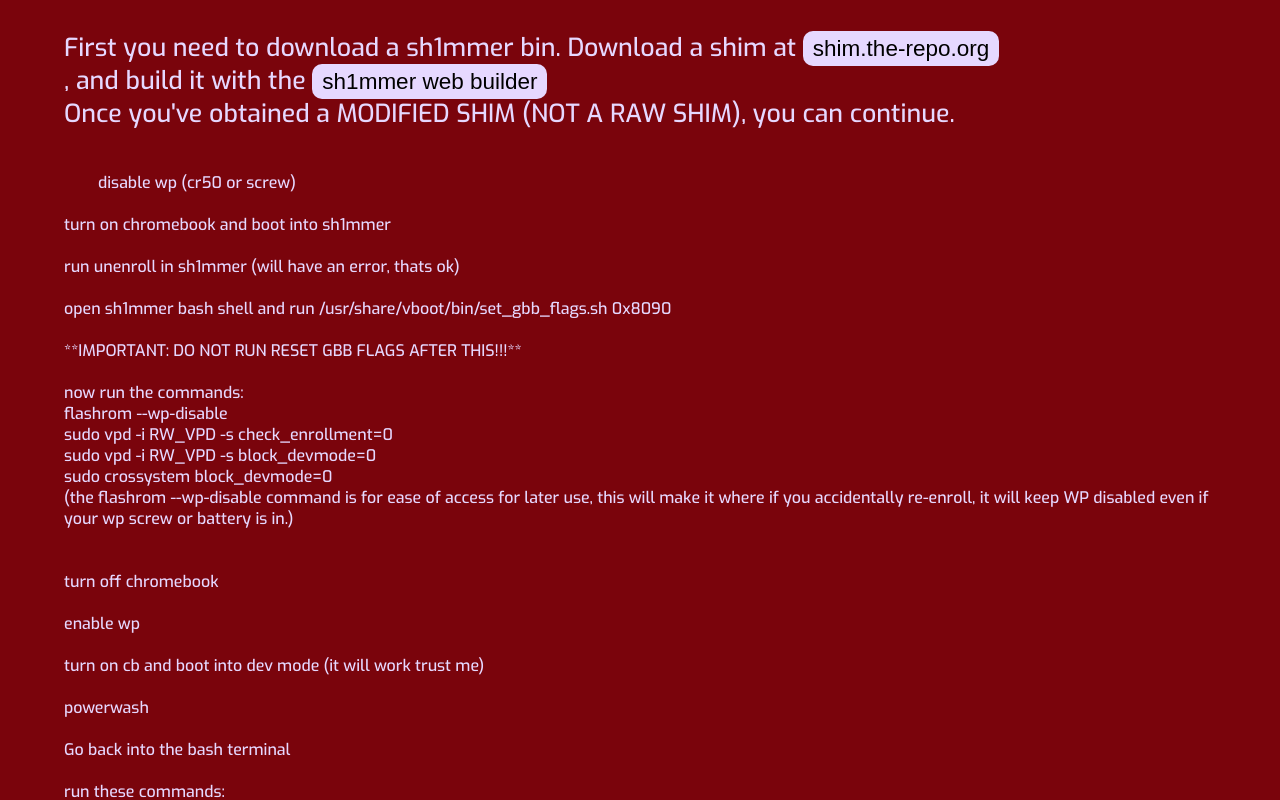
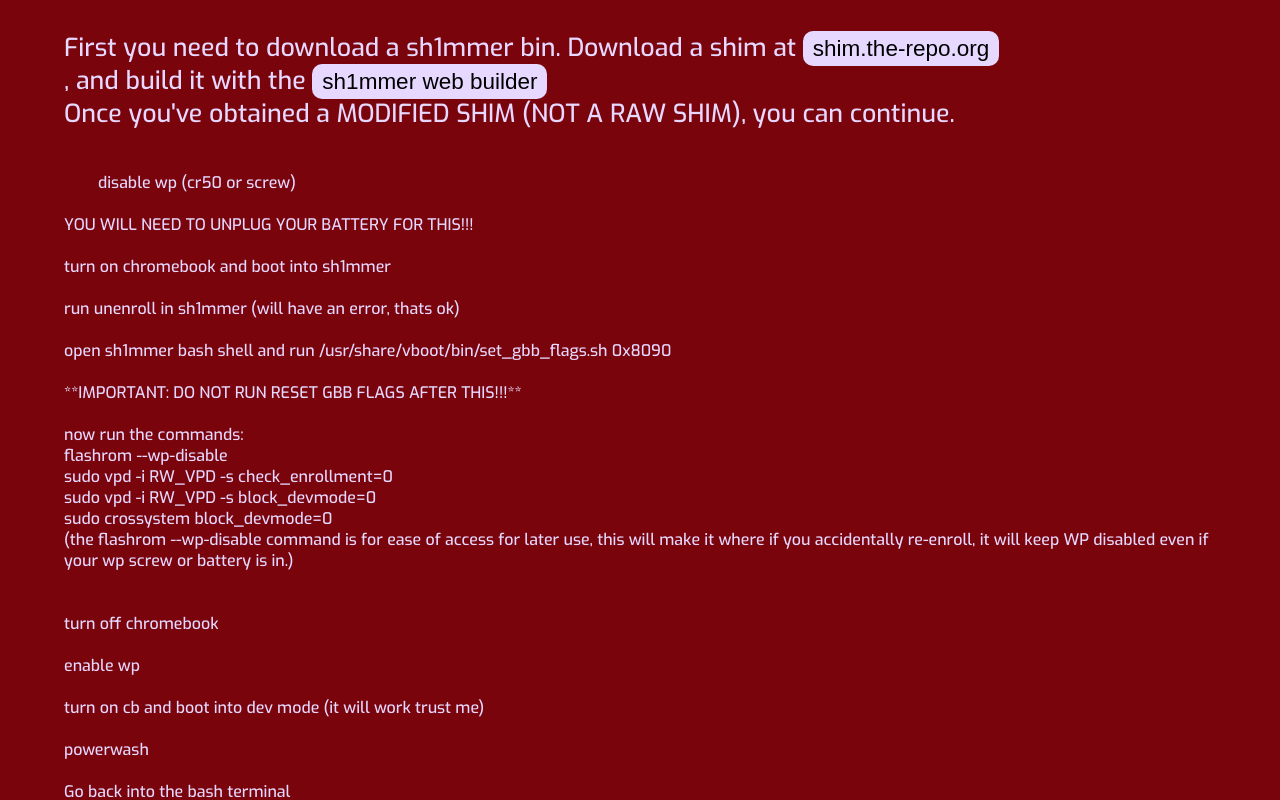
Before and after one commit to chlorophyll-CM/OctoUnroll, a plain HTML site: page index.html in a window 1280 px wide. Shown: the part 1567-2367 px from the top of the page. Drawn offline with Linux system fonts and the light colour scheme; a web font is replaced by a local one.

Commit message:
ForgotTXT

```diff
--- a/index.html
+++ b/index.html
@@ -68,6 +68,8 @@
 
         disable wp (cr50 or screw)
 
+YOU WILL NEED TO UNPLUG YOUR BATTERY FOR THIS!!!
+
 turn on chromebook and boot into sh1mmer
 
 run unenroll in sh1mmer (will have an error, thats ok)
```
